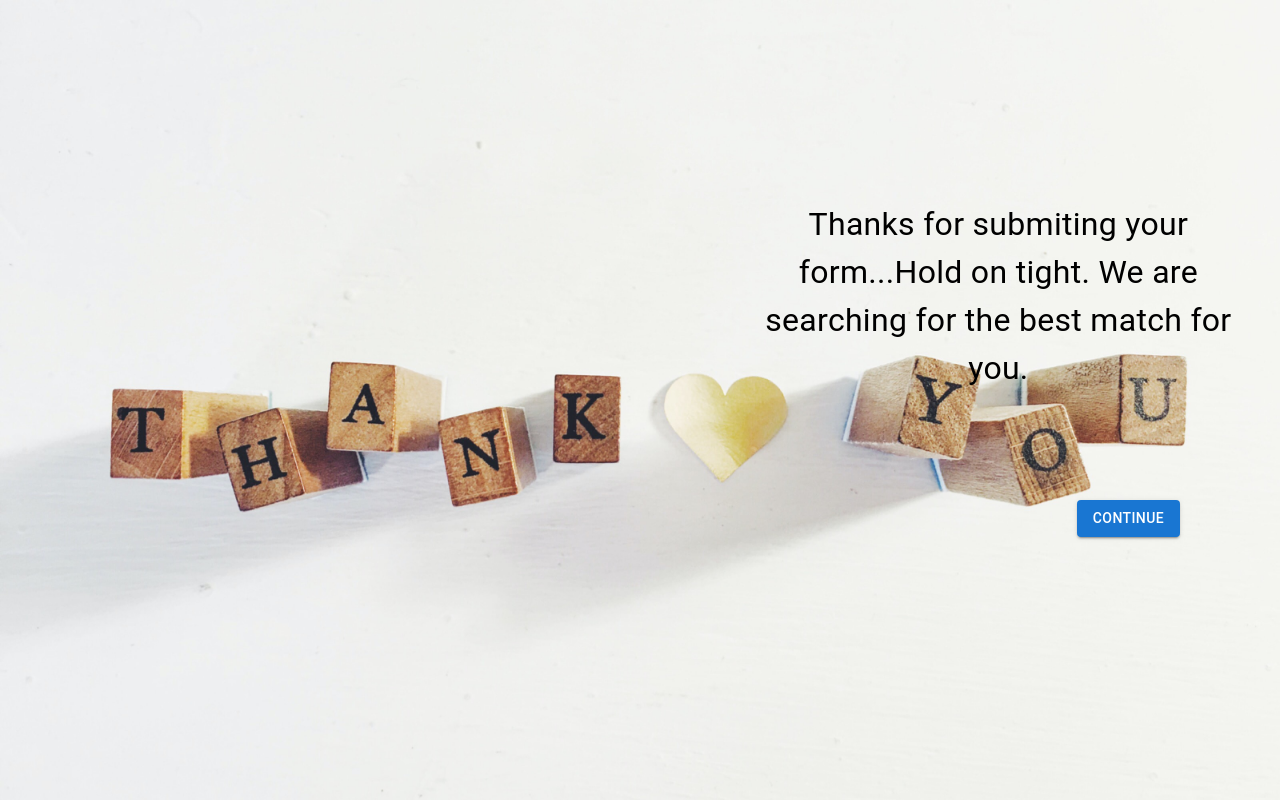
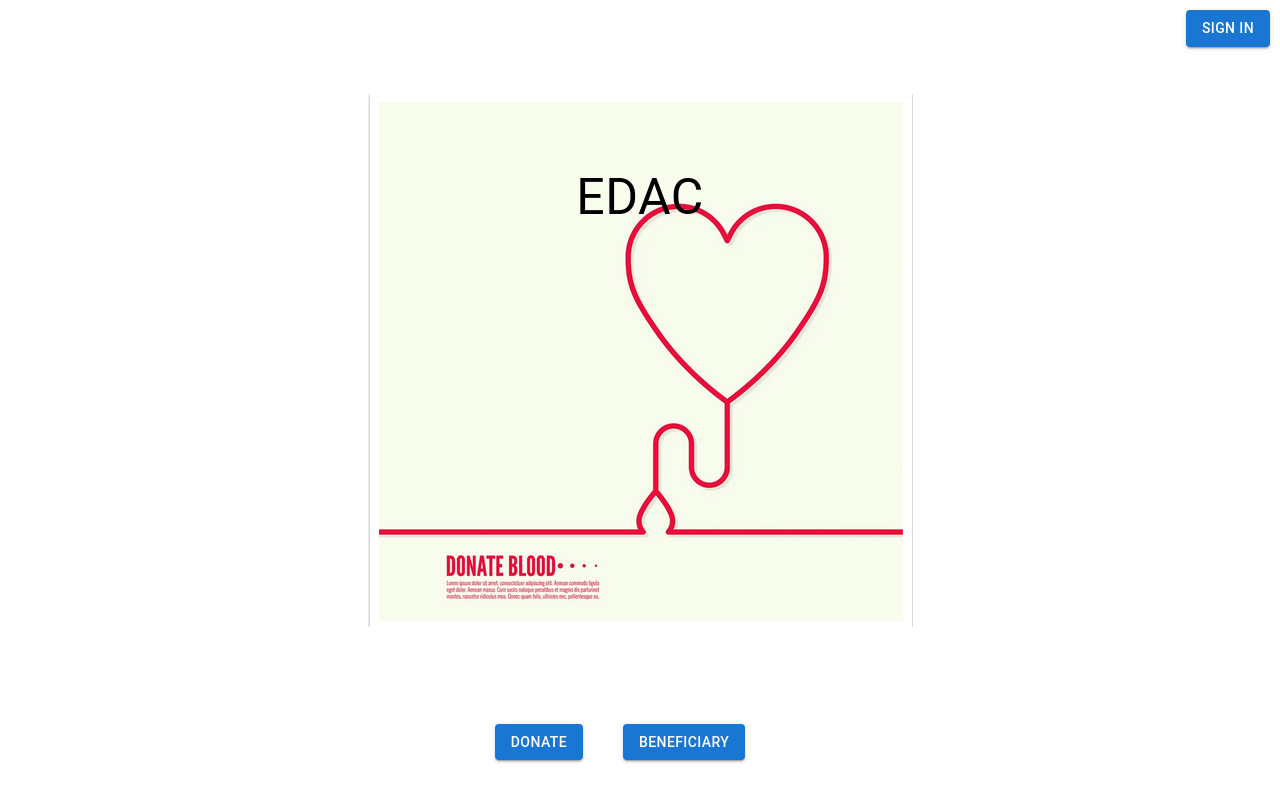
Before and after one commit to EDAC-Rocket-Team/EDAC, a React (Create React App) app in the folder frontend/: page / in a window 1280 px wide. Built offline with nearby package versions, Linux system fonts and the light colour scheme.

Commit message:
routes beggining

```diff
--- a/frontend/package.json
+++ b/frontend/package.json
@@ -12,6 +12,7 @@
     "gitignore": "^0.7.0",
     "react": "^18.0.0",
     "react-dom": "^18.0.0",
+    "react-router-dom": "^6.3.0",
     "react-scripts": "5.0.1",
     "web-vitals": "^2.1.4"
   },
--- a/frontend/src/App.js
+++ b/frontend/src/App.js
@@ -4,13 +4,23 @@ import SignupD  from './pages/signupDonor';
 import Under18 from './pages/under18';
 import DonorsSubmit from './pages/DonorsSubmitPage';
 import Beneficiarysubmit from './pages/BeneficiariesSubmitPage';
+import { BrowserRouter, Routes, Route } from "react-router-dom";
 
 
 function App() {
   return (
-    <div className="App">
-      <Beneficiarysubmit/>
-    </div>
+    <BrowserRouter>
+      <Routes>
+        <Route path='/' element={<HomeSplash />}/>
+        <Route path='/beneficiary' element={<Beneficiarysubmit/>}/>
+        <Route path='/donor' element={<DonorsSubmit />}/>
+        <Route path='/18' element={< Under18/>}/>
+        <Route path='/sud' element={<SignupD />}/>
+        {/* <Route path='/sub' element={<SignupBen />}/> */}
+        {/* <Route path='/' element={< />}/> */}
+        {/* <Route path='/' element={< />}/> */}*/}
+      </Routes>
+    </BrowserRouter>
   );
 }
 
--- a/frontend/src/pages/splashscreen.js
+++ b/frontend/src/pages/splashscreen.js
@@ -1,21 +1,25 @@
 import { Typography, Button, Grid } from '@mui/material'
 import './splashscreen.css';
 import background from "../media/heart.png";
-
+import {useNavigate} from "react-router-dom";
+// import { Link } from 'react-router-dom';
 
 export default function HomeSplash() {
+    let navigate = useNavigate();
     return (
+
         <div style={{ backgroundImage: `url(${background})`, backgroundRepeat: 'no-repeat', backgroundSize: 'auto', backgroundPosition: 'center' }} >
         <Grid container spacing={5} direction="column" justifyContent="space-between" alignItems="center" sx={{height: "100vh"}}>
             <Grid item>
                 <Typography sx={{fontSize: 50, mt: "20vh"}}>EDAC</Typography>
             </Grid>
             <Grid>
-                <Button className='Donate' variant='contained' sx={{mr: 5}}>Donate</Button>
+                <Button className='Donate' variant='contained' sx={{mr: 5}} onClick={()=>{navigate("/donor")}}>Donate</Button>
                 <Button className='Beneficiary' variant='contained'>Beneficiary</Button>
             </Grid>
             <Button className='Sign In'sx={{position: 'fixed', top: 10, right: 10}} variant='contained' onClick={()=>{console.log('WTF Carla')}}>Sign In</Button>
         </Grid>
+
         </div>
     );
   }
```
Also changed, not shown: 1 other file (tests, documents, lock files or other folders).
